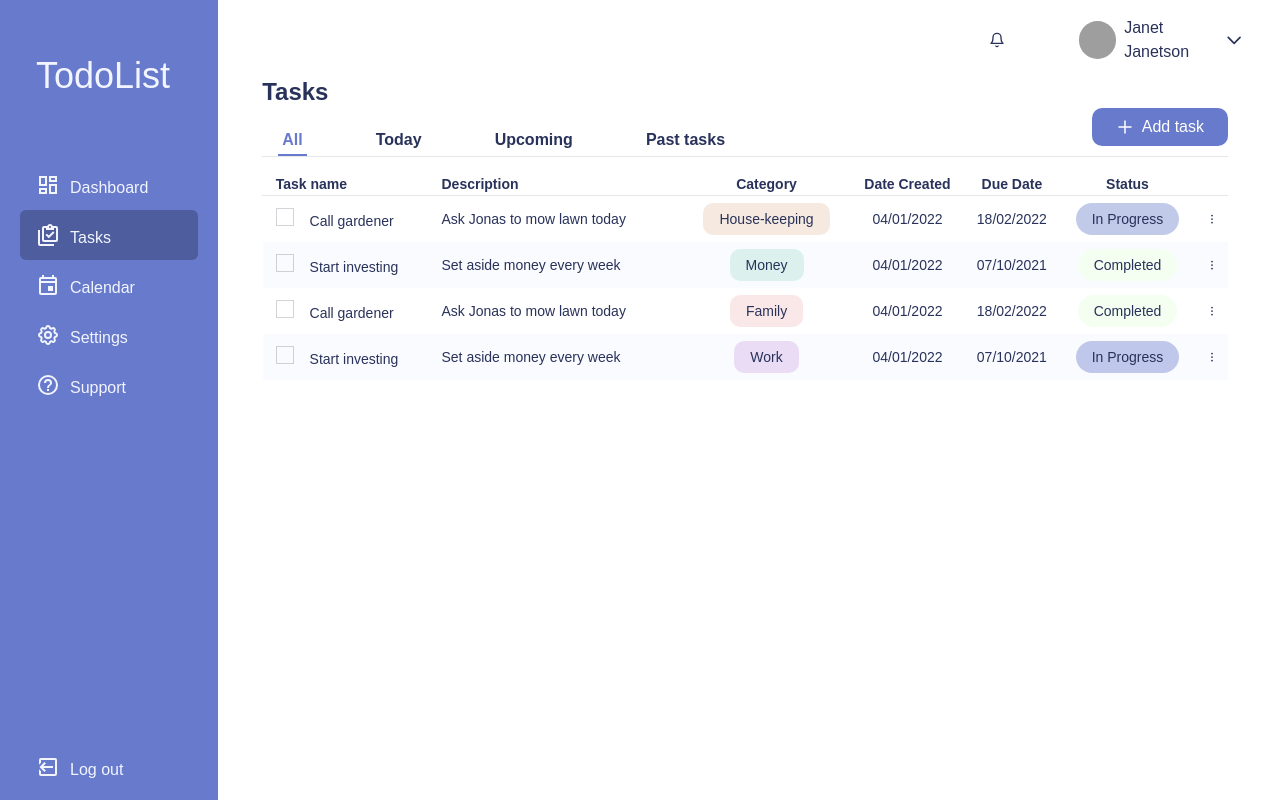
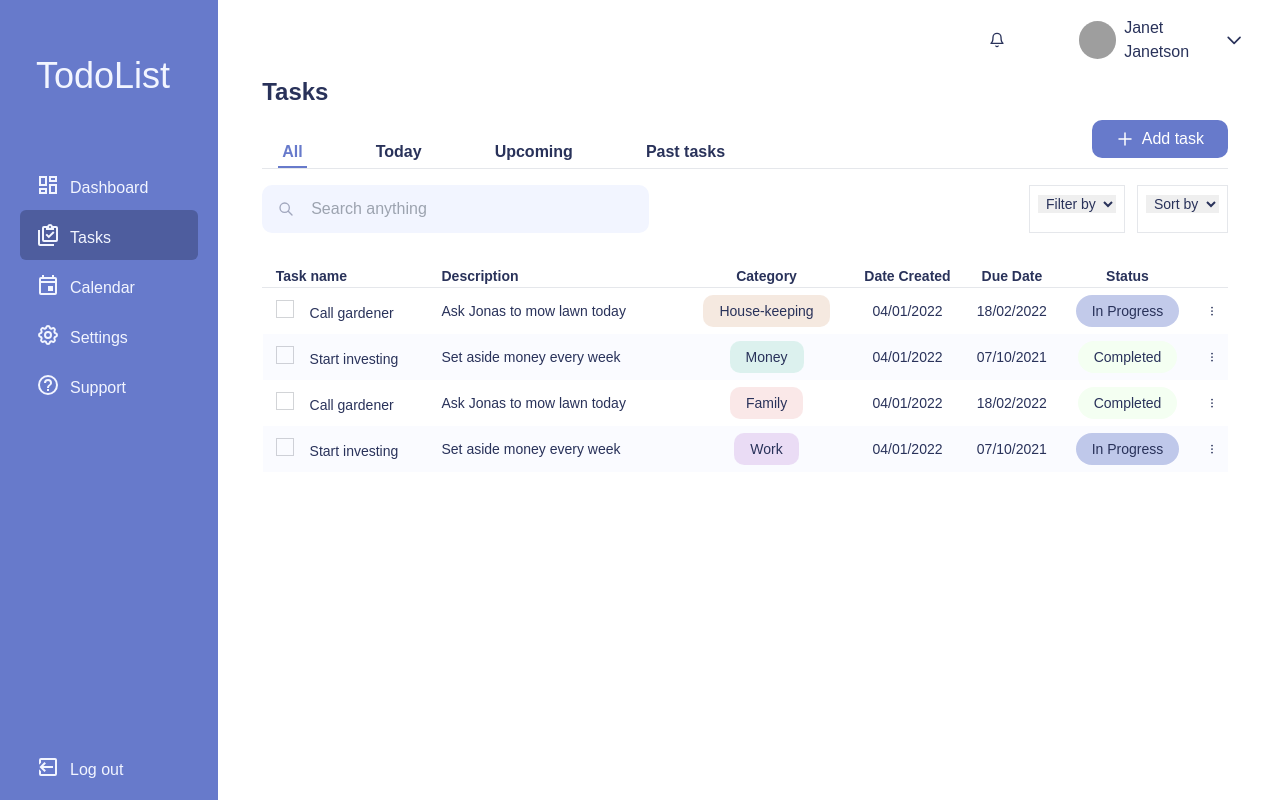
Before and after one commit to Beth-Taiwo/todolist, a Nuxt app: page /tasks in a window 1280 px wide. Built offline with nearby package versions, Linux system fonts and the light colour scheme; grey boxes are pictures that could not be loaded; a web font is replaced by a local one.

Commit message:
WIP: search and sort option

```diff
--- a/pages/tasks.vue
+++ b/pages/tasks.vue
@@ -51,9 +51,11 @@
         </div>
       </div>
     </div>
+
     <div class="mt-3 pl-2 pr-4">
       <p class="font-black text-2xl">Tasks</p>
-      <div class="w-full mb-3">
+
+      <div class="w-full mt-3">
         <nav
           class="w-full whitespace-nowrap overflow-x-auto flex justify-between border-b"
         >
@@ -95,6 +97,44 @@
             <span class="ml-2"> Add task </span>
           </button>
         </nav>
+
+        <div class="flex justify-between py-4">
+          <div class="relative w-2/5">
+            <svg
+              class="w-4 h-4 absolute top-0 left-4 transform translate-y-4 text-systemGray"
+              fill="none"
+              stroke="currentColor"
+              viewBox="0 0 24 24"
+              xmlns="http://www.w3.org/2000/svg"
+            >
+              <path
+                stroke-linecap="round"
+                stroke-linejoin="round"
+                stroke-width="2"
+                d="M21 21l-6-6m2-5a7 7 0 11-14 0 7 7 0 0114 0z"
+              ></path>
+            </svg>
+            <input
+              type="search"
+              name="search"
+              id=""
+              class="input w-full rounded-[10px] bg-lightGrey pl-12"
+              placeholder="Search anything"
+            />
+          </div>
+          <div class="flex text-sm space-x-3">
+            <div class="border p-2">
+              <select name="" id="" class="px-1">
+                <option value="">Filter by</option>
+              </select>
+            </div>
+            <div class="border p-2">
+              <select name="" id="" class="px-1">
+                <option value="">Sort by</option>
+              </select>
+            </div>
+          </div>
+        </div>
 
         <Component :is="currentComponent" />
       </div>
```
